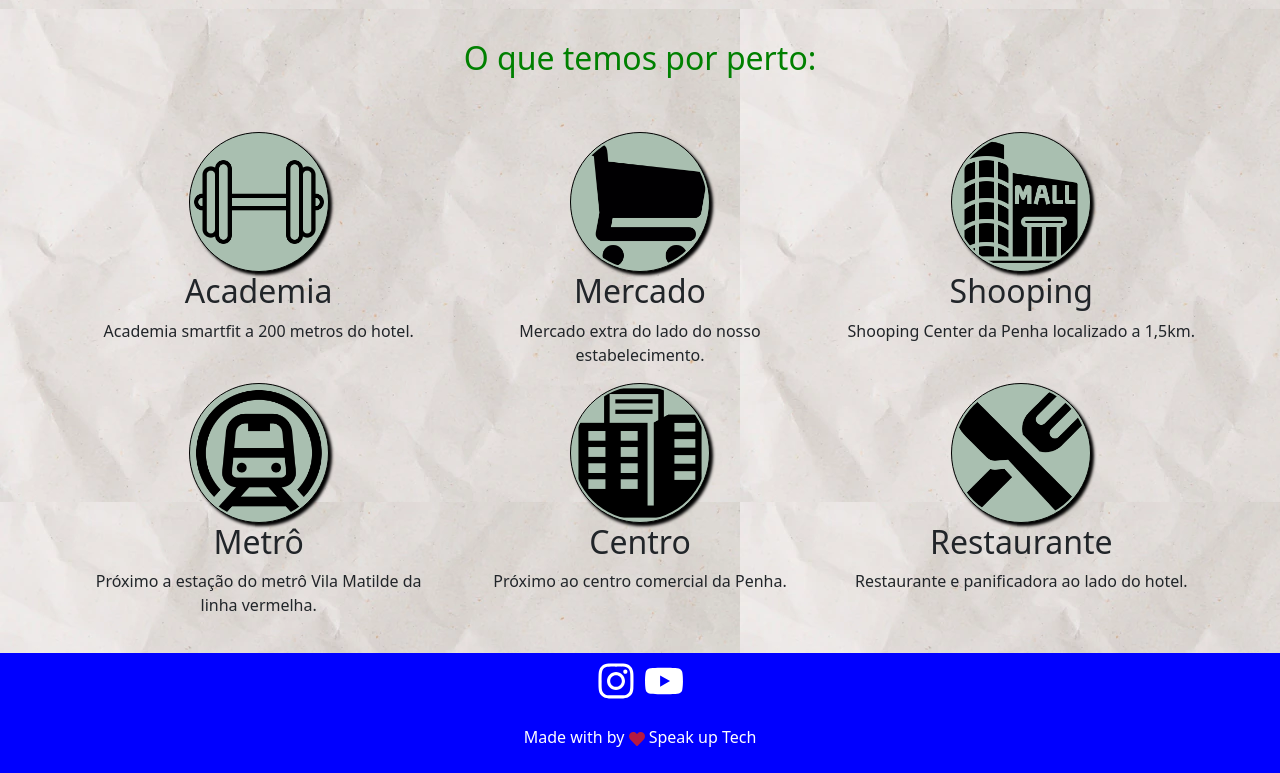
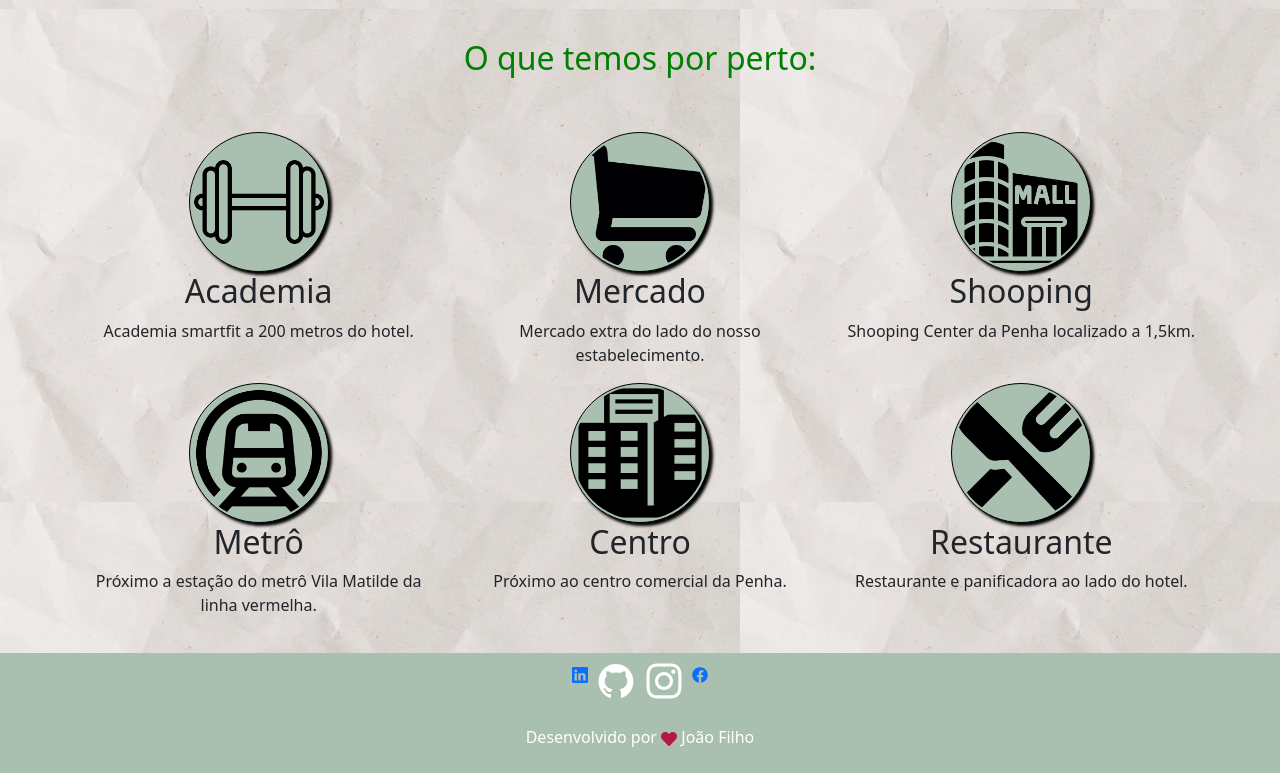
Before and after one commit to jfilinho/site-hoteleiro, a React (Create React App) app: page /home in a window 1280 px wide. Shown: the part 1963-2736 px from the top of the page. Built offline with nearby package versions, Linux system fonts and the light colour scheme.

Commit message:
icones redes sociais

```diff
--- a/src/components/Rodape.js
+++ b/src/components/Rodape.js
@@ -1,20 +1,45 @@
 import { FaHeart } from "react-icons/fa";
 import { FaYoutube } from "react-icons/fa";
 import { FaInstagram } from "react-icons/fa";
+import { FaFacebook } from "react-icons/fa";
+import { AiFillGithub } from "react-icons/ai";
+import { BsLinkedin } from "react-icons/bs";
+
+
 
 function Rodape() {
   return (
     <footer className="footer">
       <div className="footer__social">
-        <a href="https://www.instagram.com/speak.up.tech/">
+        <a
+          href="https://www.linkedin.com/in/jo%C3%A3o-filho-souza-silva-734773165/"
+          className=" link-icone"
+          title="linkedin"
+        >
+          <BsLinkedin />
+        </a>
+        <a
+          href="https://github.com/jfilinho"
+          className=" link-icone"
+          title="github"
+        >
+          <AiFillGithub size="40" color="#fff" />
+        </a>
+
+        <a href="https://www.instagram.com/filho_souzaa/">
           <FaInstagram size="40" color="#fff" />
         </a>
-        <a href="https://www.youtube.com/c/SpeakupTech">
-          <FaYoutube size="40" color="#fff" />
+
+        <a
+          href="https://www.facebook.com/jfilhossouza"
+          className=" link-icone"
+          title="Facebook"
+        >
+          <FaFacebook />
         </a>
       </div>
       <p className="footer__copyright">
-        Made with by <FaHeart color="#B51942" /> Speak up Tech
+        Desenvolvido por <FaHeart color="#B51942" /> João Filho
       </p>
     </footer>
   );
--- a/src/estilos/style.css
+++ b/src/estilos/style.css
@@ -91,7 +91,7 @@
   width: 100%;
   height: 120px;
   margin-top: 10px;
-  background-color: blue;
+  background-color: #a9bfb0;
 
 
   position: relative;
```
